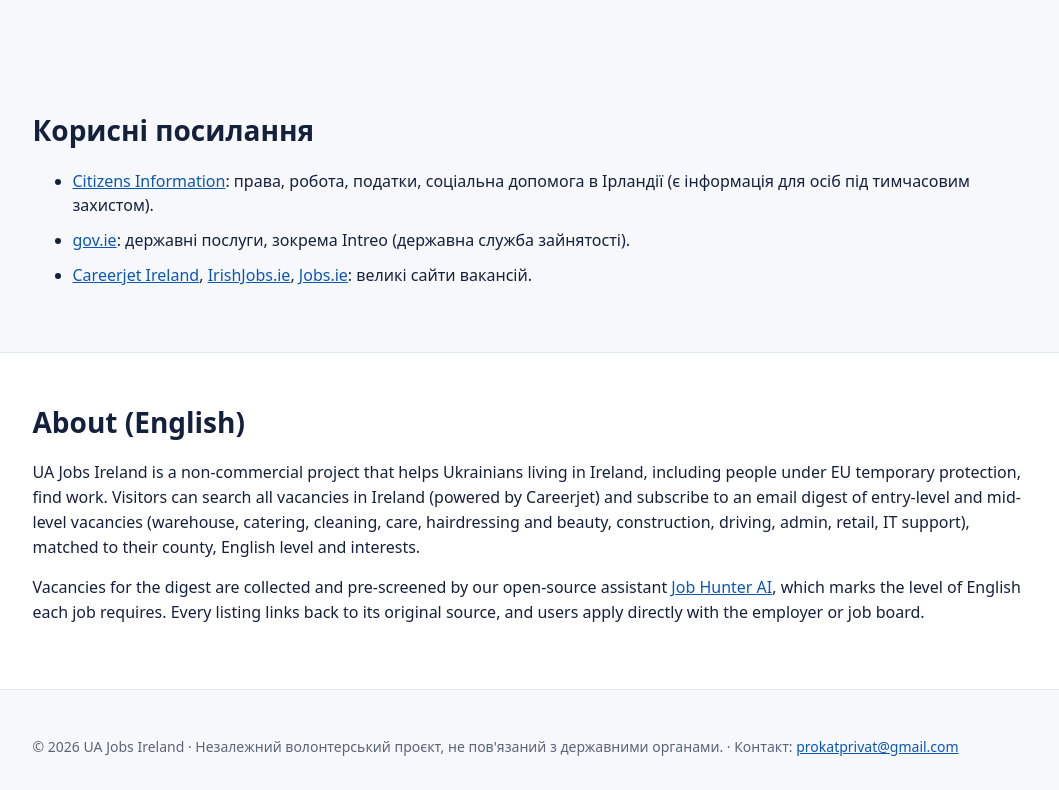
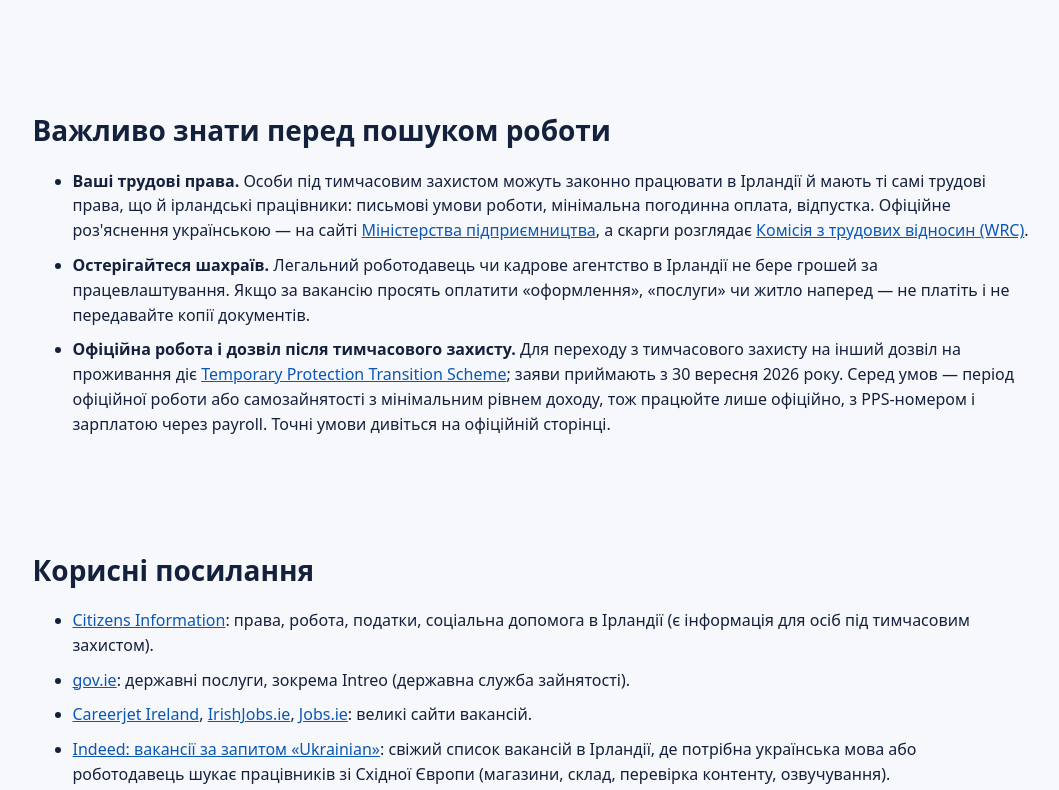
Before and after one commit to oleksandrdruchkov/oleksandrdruchkov.github.io, a plain HTML site: page index.html in a window 1280 px wide. Shown: the part 1567-2357 px from the top of the page, without its empty margins (100-1159 px from the left). Drawn offline with Linux system fonts and the light colour scheme; no server answers; a script that the page names is missing.

Commit message:
Блок «Важливо знати»: трудові права українською, шахраї, TPTS; посилання на Indeed «Ukrainian»
Co-Authored-By: Claude Opus 5.5 <noreply@anthropic.com>
Claude-Session: https://claude.ai/code/session_012iwDu9B6YYVgx8me9Ksvkp

```diff
--- a/index.html
+++ b/index.html
@@ -216,6 +216,17 @@
   </div>
 </section>
 
+<section id="know">
+  <div class="wrap">
+    <h2>Важливо знати перед пошуком роботи</h2>
+    <ul class="links">
+      <li><b>Ваші трудові права.</b> Особи під тимчасовим захистом можуть законно працювати в Ірландії й мають ті самі трудові права, що й ірландські працівники: письмові умови роботи, мінімальна погодинна оплата, відпустка. Офіційне роз'яснення українською — на сайті <a href="https://enterprise.gov.ie/en/Publications/Employment-Rights-in-Ireland-Ukrainian.html" target="_blank" rel="noopener">Міністерства підприємництва</a>, а скарги розглядає <a href="https://www.workplacerelations.ie" target="_blank" rel="noopener">Комісія з трудових відносин (WRC)</a>.</li>
+      <li><b>Остерігайтеся шахраїв.</b> Легальний роботодавець чи кадрове агентство в Ірландії не бере грошей за працевлаштування. Якщо за вакансію просять оплатити «оформлення», «послуги» чи житло наперед — не платіть і не передавайте копії документів.</li>
+      <li><b>Офіційна робота і дозвіл після тимчасового захисту.</b> Для переходу з тимчасового захисту на інший дозвіл на проживання діє <a href="https://www.irishimmigration.ie/temporary-protection-transition-scheme-tpts-opens-for-applications/" target="_blank" rel="noopener">Temporary Protection Transition Scheme</a>; заяви приймають з 30 вересня 2026 року. Серед умов — період офіційної роботи або самозайнятості з мінімальним рівнем доходу, тож працюйте лише офіційно, з PPS-номером і зарплатою через payroll. Точні умови дивіться на офіційній сторінці.</li>
+    </ul>
+  </div>
+</section>
+
 <section>
   <div class="wrap">
     <h2>Корисні посилання</h2>
@@ -223,6 +234,7 @@
       <li><a href="https://www.citizensinformation.ie" target="_blank" rel="noopener">Citizens Information</a>: права, робота, податки, соціальна допомога в Ірландії (є інформація для осіб під тимчасовим захистом).</li>
       <li><a href="https://www.gov.ie" target="_blank" rel="noopener">gov.ie</a>: державні послуги, зокрема Intreo (державна служба зайнятості).</li>
       <li><a href="https://www.careerjet.ie" target="_blank" rel="noopener">Careerjet Ireland</a>, <a href="https://www.irishjobs.ie" target="_blank" rel="noopener">IrishJobs.ie</a>, <a href="https://www.jobs.ie" target="_blank" rel="noopener">Jobs.ie</a>: великі сайти вакансій.</li>
+      <li><a href="https://ie.indeed.com/q-ukrainian-jobs.html" target="_blank" rel="noopener">Indeed: вакансії за запитом «Ukrainian»</a>: свіжий список вакансій в Ірландії, де потрібна українська мова або роботодавець шукає працівників зі Східної Європи (магазини, склад, перевірка контенту, озвучування).</li>
     </ul>
   </div>
 </section>
```
